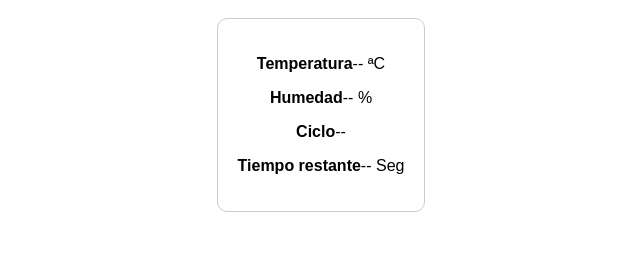
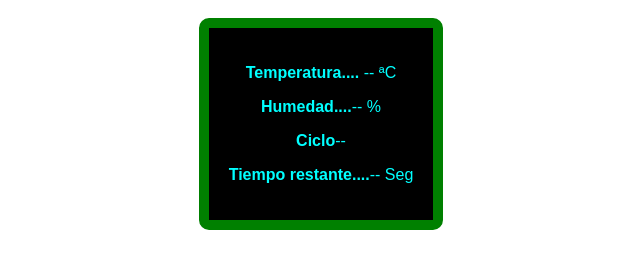
Before and after one commit to diette150/camara32, a plain HTML site: page index.html in a window 1280 px wide. Shown: the part 90-358 px from the top of the page, without its empty margins (319-959 px from the left). Drawn offline with Linux system fonts and the light colour scheme; no server answers.

Commit message:
mejora de la pantallar

```diff
--- a/index.html
+++ b/index.html
@@ -6,16 +6,17 @@
     <title>Monitoreo Camara</title>
     <style>
         body { font-family: Arial; text-align: center; margin: 50px;}
-        .card { border: 1px solid #ccc; padding: 20px; border-radius: 10px; display: inline-block;}
+        .card {background-color: black; color: aqua; border:10px solid green; padding: 20px; border-radius: 10px; display: inline-block;}
+
     </style>
 </head>
 <body>
     <h1>Datos en tiempo real</h1>
     <div class="card">
-        <p><b>Temperatura</b><span id="temp">--</span> ªC</p>
-        <p><b>Humedad</b><span id="hum">--</span> %</p>
+        <p><b>Temperatura....</b>  <span id="temp">--</span> ªC</p>
+        <p><b>Humedad....</b><span id="hum">--</span> %</p>
         <p><b>Ciclo</b><span id="ciclo">--</span></p>
-        <p><b>Tiempo restante</b><span id="tiempo">--</span> Seg</p>
+        <p><b>Tiempo restante....</b><span id="tiempo">--</span> Seg</p>
     </div>
     <script>
         async function actualizar(){
```
